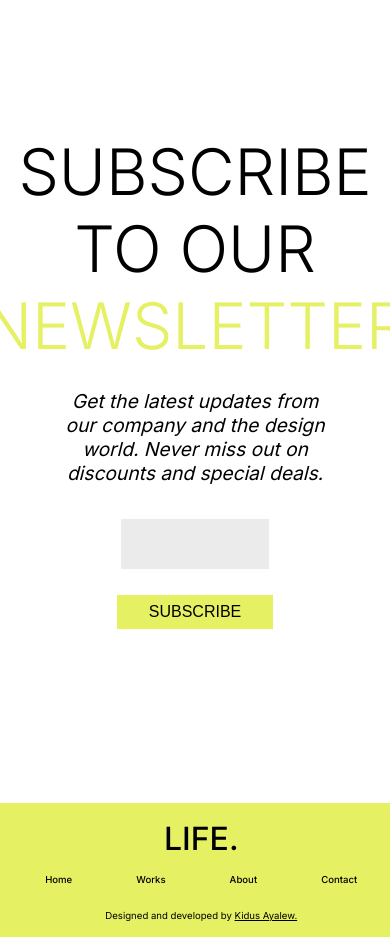
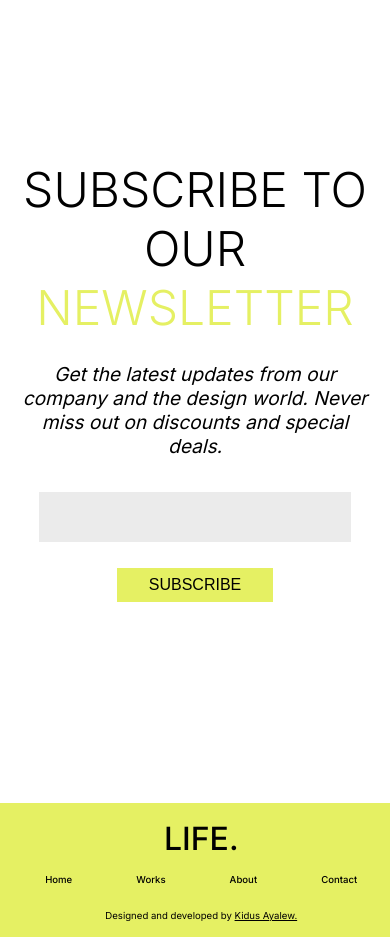
Before and after one commit to kidusfmariam/life-design, a React (Vite) app: page / in a window 390 px wide. Shown: the part 2320-3257 px from the top of the page. Built offline with nearby package versions, Linux system fonts and the light colour scheme.

Commit message:
Home Page completed

```diff
--- a/src/Components/Footer/Footer.css
+++ b/src/Components/Footer/Footer.css
@@ -22,7 +22,10 @@ footer{
 .footer-nav{
     display: flex;
     gap: 4rem;
+}
+.footer-nav p{
     font-weight: 500;
+    font-size: clamp(1.2rem, 1.2vw, 4rem);
 }
 .footer-wrapper p{
     text-align: center;
--- a/src/Components/Newsletter/Newsletter.css
+++ b/src/Components/Newsletter/Newsletter.css
@@ -8,7 +8,7 @@
 .newsletter-wrapper h1{
     font-weight: 300;
     text-align: center;
-    font-size: clamp(4rem, 5vw, 12rem);
+    font-size: clamp(3rem, 5vw, 12rem);
     text-transform: uppercase;
 }
 .newsletter-wrapper p{
@@ -26,3 +26,11 @@
     height: 6vh;
     font-size: 1.3rem;
 }
+@media screen and (max-width: 800px) {
+    .newsletter-wrapper p{
+        width: 90%;
+    }
+    .newsletter-wrapper input{
+        width: 80%;
+    }
+}
```
